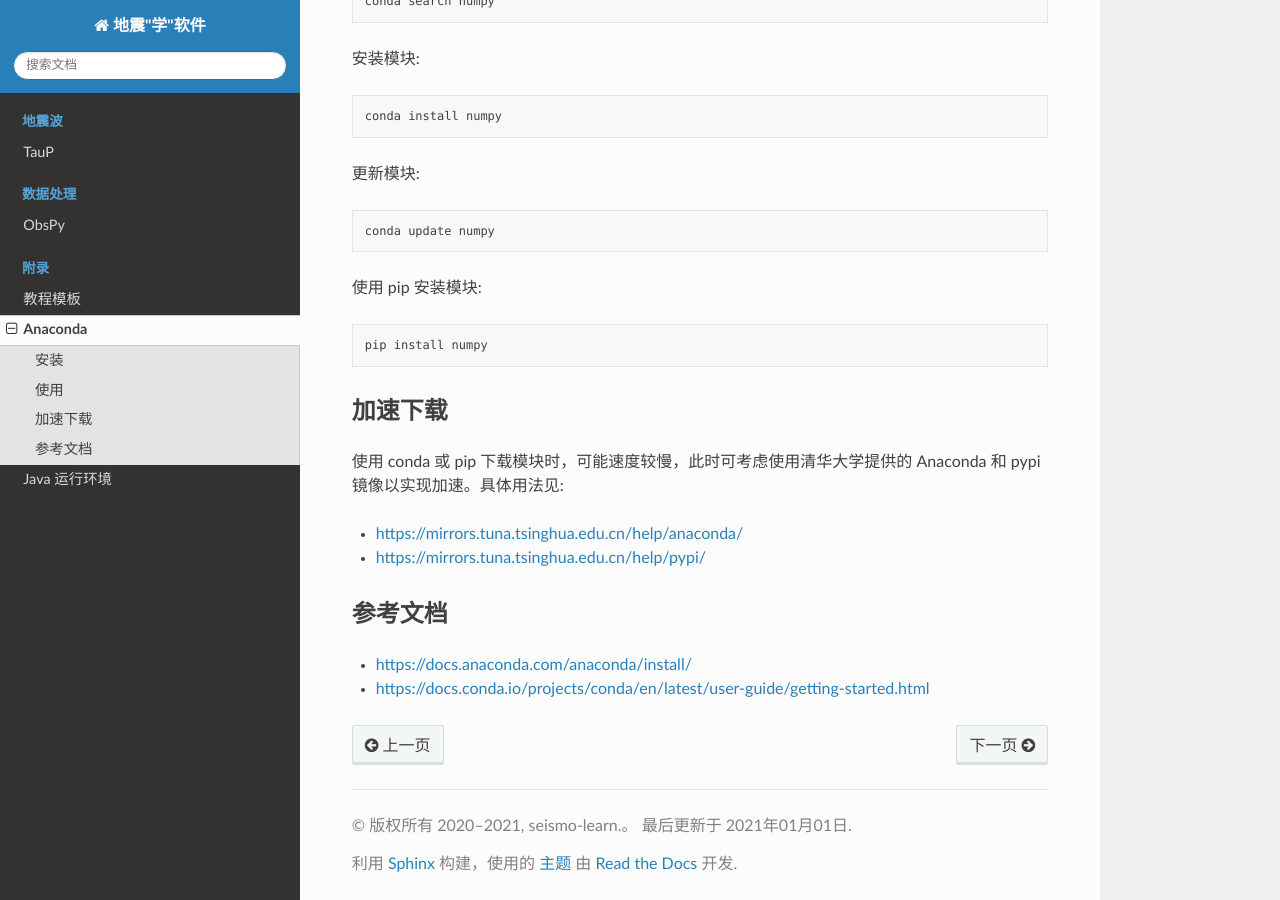
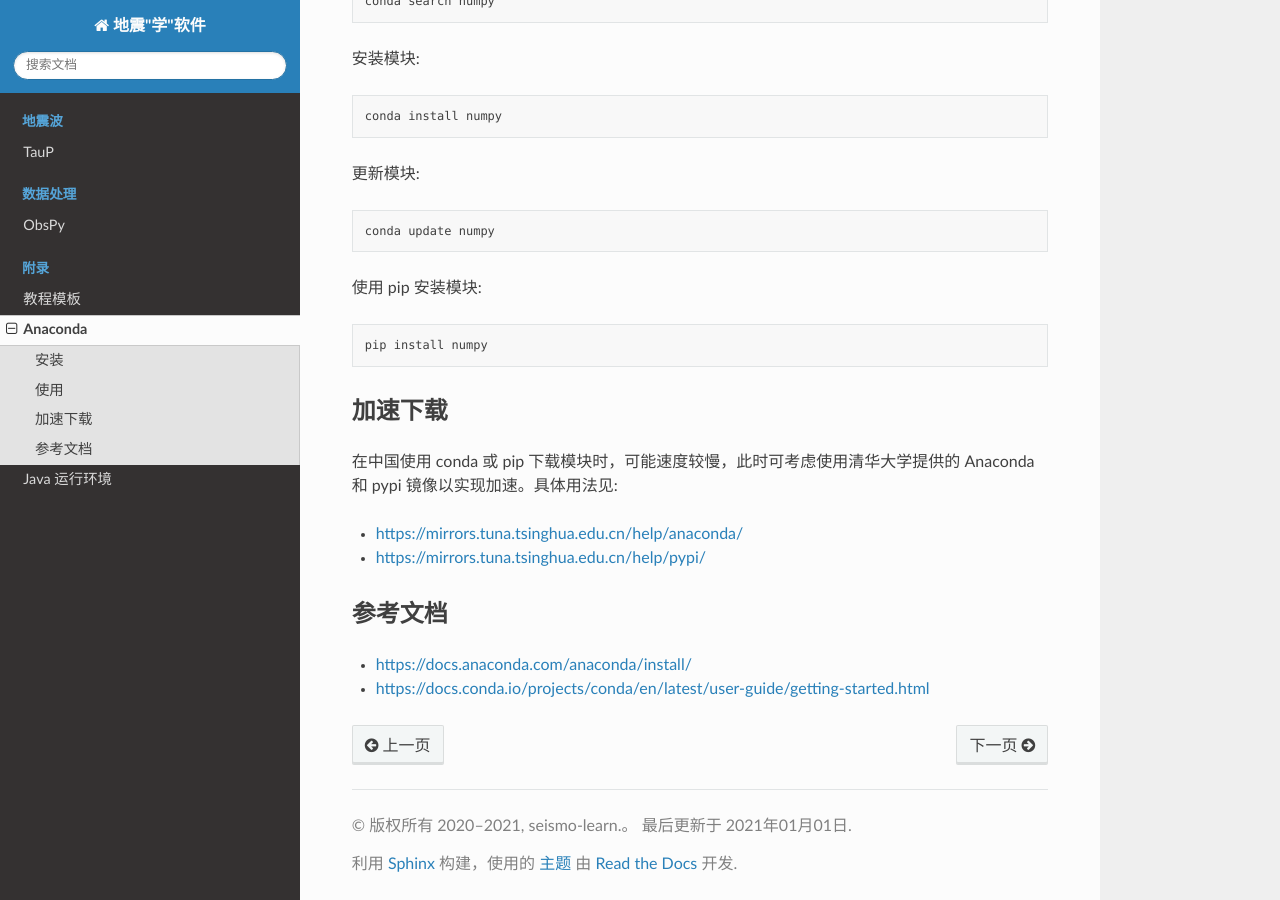
Before and after one commit to seismo-learn/software, a Sphinx documentation site: the page built from source/anaconda/index.rst, in a window 1280 px wide and 900 px high, scrolled down 2194 px. Built offline with Sphinx 7.4.7 and the Read the Docs theme 2.0.0, drawn with Linux system fonts in a browser that asks for light colours.

Commit message:
Update source/anaconda/index.rst
Co-authored-by: Jiayuan Yao <coreman.seism@gmail.com>

```diff
--- a/source/anaconda/index.rst
+++ b/source/anaconda/index.rst
@@ -98,7 +98,7 @@ Anaconda 中提供的 ``conda`` 命令可以用于安装 Python 包、管理虚
 加速下载
 ------------
 
-使用 conda 或 pip 下载模块时，可能速度较慢，此时可考虑使用清华大学提供的 Anaconda 和 pypi
+在中国使用 conda 或 pip 下载模块时，可能速度较慢，此时可考虑使用清华大学提供的 Anaconda 和 pypi
 镜像以实现加速。具体用法见:
 
 - https://mirrors.tuna.tsinghua.edu.cn/help/anaconda/
```
